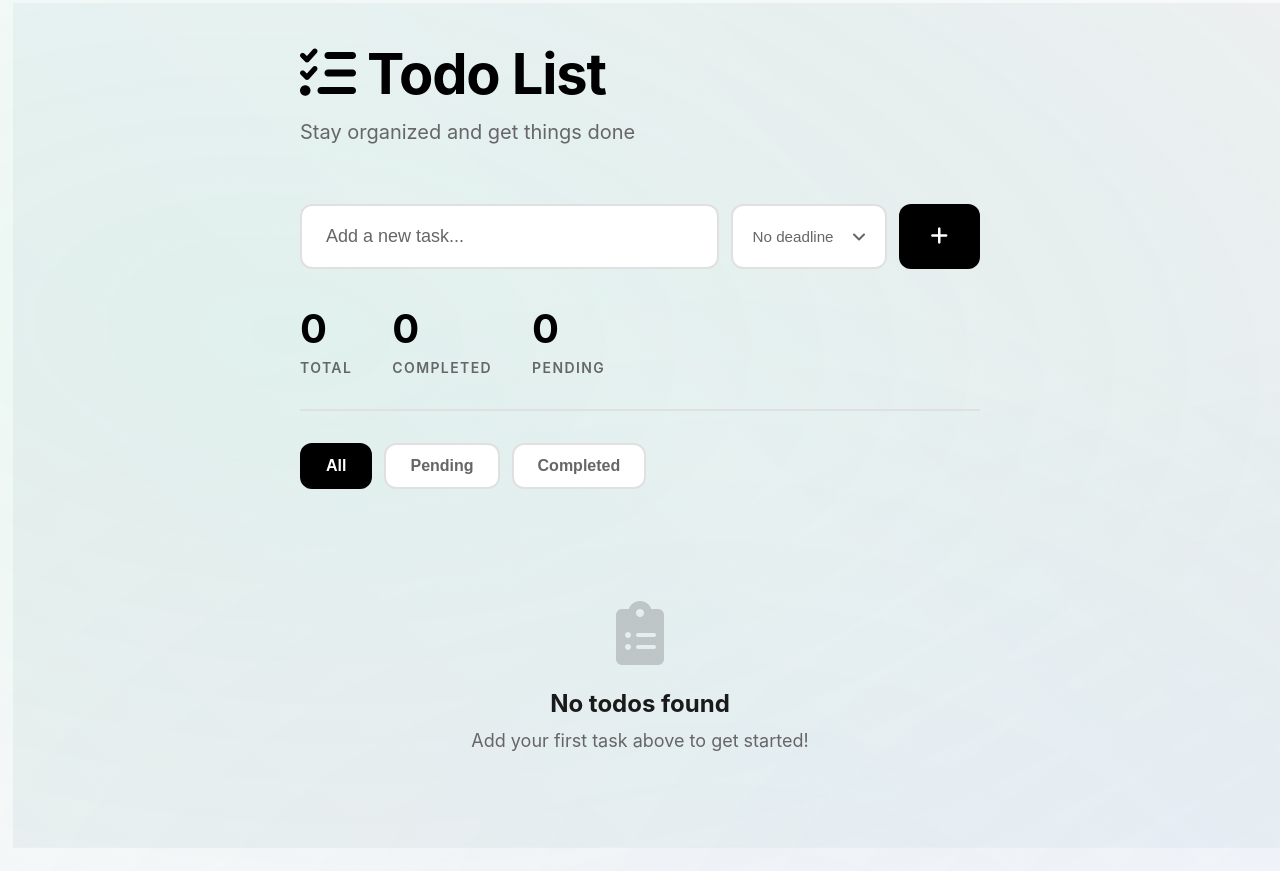
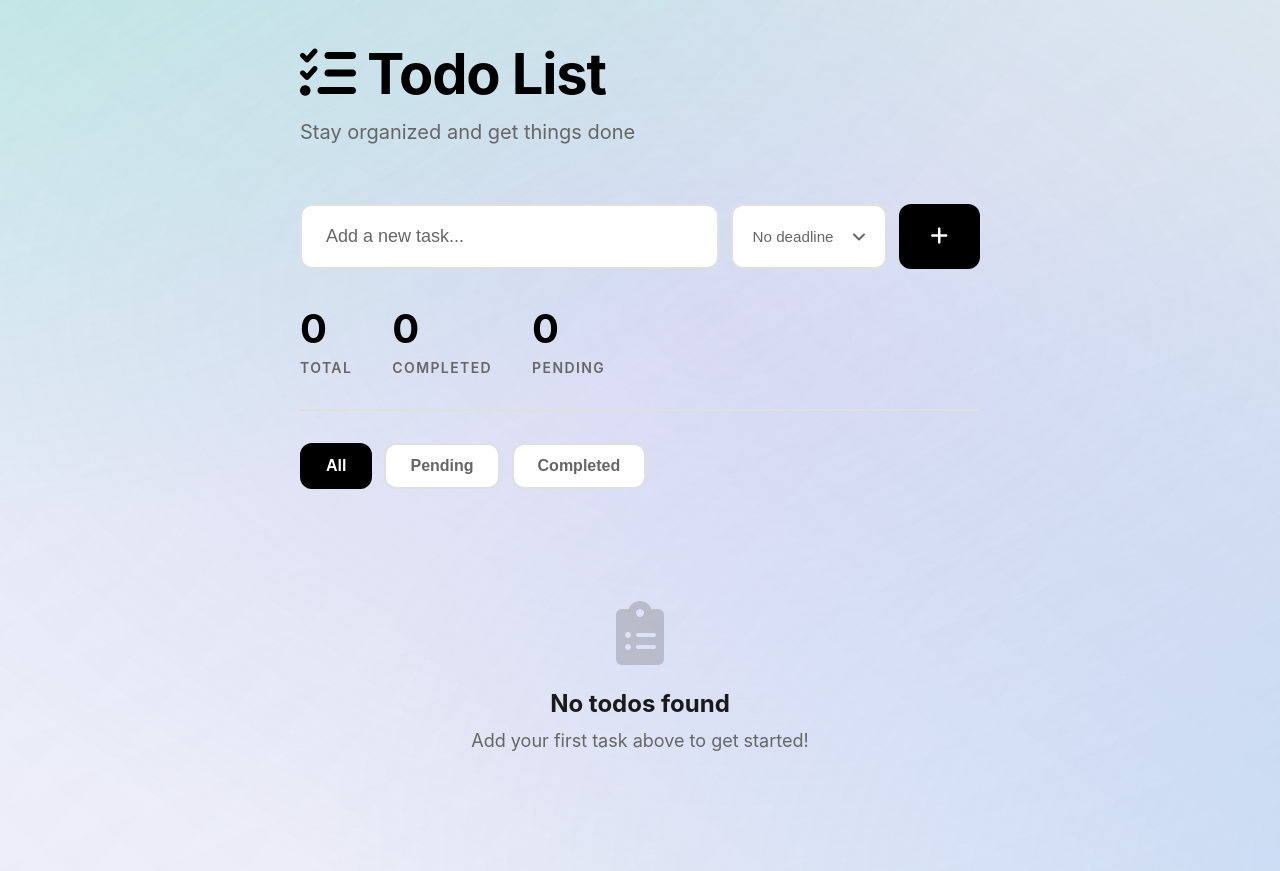
Before and after one commit to areyabhishek/todo1, a Flask app: page / in a window 1280 px wide. Run offline with Flask 3, Linux system fonts and the light colour scheme; data that the repository does not hold is empty; some libraries are stand-ins or nearby versions.

Commit message:
Fix: Make aurora background visible and increase intensity
- Increased opacity from 0.03-0.08 to 0.12-0.25 for visibility
- Fixed z-index layering (aurora at 0, container at 1)
- Added pointer-events: none to prevent interaction issues
- Enhanced gradient colors (teal, blue, purple)
- Larger gradient areas for better coverage
- Smoother 20-25s animation cycles

Now the aurora borealis effect is clearly visible while
maintaining the minimalist aesthetic!

🤖 Generated with [Claude Code](https://claude.com/claude-code)

Co-Authored-By: Claude <noreply@anthropic.com>

```diff
--- a/static/style.css
+++ b/static/style.css
@@ -27,72 +27,82 @@ body {
 body::before {
     content: '';
     position: fixed;
-    top: 0;
-    left: 0;
-    width: 100%;
-    height: 100%;
-    z-index: -1;
-    background: linear-gradient(
-        45deg,
-        #0a4d4e 0%,
-        #1a5f7a 25%,
-        #2d7d9a 50%,
-        #0f3854 75%,
-        #0a2e4a 100%
-    );
-    opacity: 0.03;
-    animation: aurora 15s ease-in-out infinite;
+    top: -50%;
+    left: -50%;
+    width: 200%;
+    height: 200%;
+    z-index: 0;
+    pointer-events: none;
+    background:
+        linear-gradient(
+            217deg,
+            rgba(13, 148, 136, 0.15),
+            transparent 70%
+        ),
+        linear-gradient(
+            127deg,
+            rgba(59, 130, 246, 0.15),
+            transparent 70%
+        ),
+        linear-gradient(
+            336deg,
+            rgba(139, 92, 246, 0.12),
+            transparent 70%
+        );
+    animation: aurora 20s ease-in-out infinite;
 }
 
 body::after {
     content: '';
     position: fixed;
-    top: 0;
-    left: 0;
+    top: -50%;
+    left: -50%;
     width: 200%;
     height: 200%;
-    z-index: -1;
+    z-index: 0;
+    pointer-events: none;
     background:
-        radial-gradient(ellipse at 20% 30%, rgba(52, 211, 153, 0.08) 0%, transparent 50%),
-        radial-gradient(ellipse at 80% 70%, rgba(96, 165, 250, 0.08) 0%, transparent 50%),
-        radial-gradient(ellipse at 40% 80%, rgba(167, 139, 250, 0.06) 0%, transparent 50%);
-    animation: auroraFlow 20s ease-in-out infinite;
+        radial-gradient(ellipse at 15% 20%, rgba(52, 211, 153, 0.25) 0%, transparent 40%),
+        radial-gradient(ellipse at 85% 80%, rgba(96, 165, 250, 0.25) 0%, transparent 40%),
+        radial-gradient(ellipse at 50% 50%, rgba(167, 139, 250, 0.18) 0%, transparent 50%);
+    animation: auroraFlow 25s ease-in-out infinite reverse;
 }
 
 @keyframes aurora {
     0%, 100% {
-        transform: translateX(0) translateY(0) scale(1);
-        opacity: 0.03;
+        transform: translate(0, 0) rotate(0deg);
+        opacity: 1;
     }
-    25% {
-        transform: translateX(-5%) translateY(-10%) scale(1.1);
-        opacity: 0.04;
+    33% {
+        transform: translate(-8%, 5%) rotate(3deg);
+        opacity: 0.9;
     }
-    50% {
-        transform: translateX(5%) translateY(5%) scale(1.05);
-        opacity: 0.05;
-    }
-    75% {
-        transform: translateX(-3%) translateY(10%) scale(1.08);
-        opacity: 0.04;
+    66% {
+        transform: translate(8%, -5%) rotate(-3deg);
+        opacity: 0.95;
     }
 }
 
 @keyframes auroraFlow {
     0%, 100% {
-        transform: translate(0, 0) rotate(0deg);
+        transform: translate(0, 0) scale(1) rotate(0deg);
     }
-    33% {
-        transform: translate(-10%, -5%) rotate(5deg);
+    25% {
+        transform: translate(5%, 5%) scale(1.1) rotate(5deg);
     }
-    66% {
-        transform: translate(5%, -10%) rotate(-3deg);
+    50% {
+        transform: translate(-5%, 3%) scale(1.05) rotate(-2deg);
+    }
+    75% {
+        transform: translate(3%, -5%) scale(1.08) rotate(3deg);
     }
 }
 
 .container {
     max-width: 680px;
     margin: 0 auto;
+    position: relative;
+    z-index: 1;
 }
 
 header {
```
